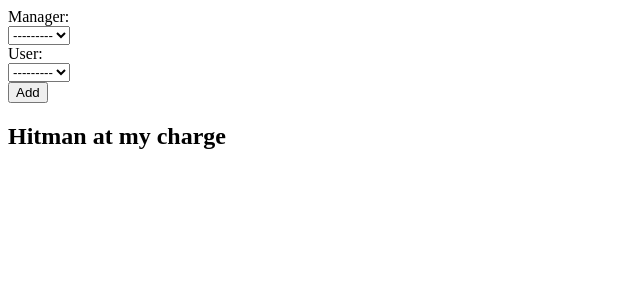
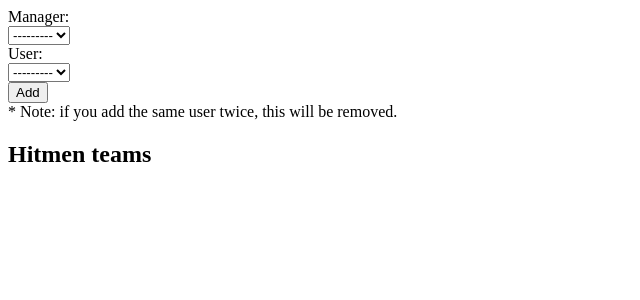
Before and after one commit to zodman/spy_agency, a Django app: template core/templates/core/manage_users.html in a window 1280 px wide. Shown: the top 300 px of the page, without its empty margins (0-640 px from the left). Run offline with Django 3.2, Linux system fonts and the light colour scheme; the template is opened without the code that fills it: values that come from a table or form of the project are taken from there, others are empty; some libraries are stand-ins or nearby versions.

Commit message:
small changes

```diff
--- a/core/forms.py
+++ b/core/forms.py
@@ -22,5 +22,10 @@ class FormAssigned(forms.Form):
 
     def __init__(self, user, *args, **kwargs):
         super().__init__(*args, **kwargs)
-        users = user.profile.manages.all()
+        if user.profile.is_boss:
+            users = user.profile.manages.all()
+        elif user.profile.is_leader:
+            users = User.objects.all()
+        else:
+            users = User.objects.none()
         self.fields["assigned"].queryset = users
--- a/core/templates/core/manage_users.html
+++ b/core/templates/core/manage_users.html
@@ -1,7 +1,7 @@
 {% extends "base.html" %}
 {% block content %}
 <div class="columns">
-        <div class="column">
+        <div class="column card has-background-white-ter">
                 <form novalidate action="{% url 'manage' %}" method="post" accept-charset="utf-8">
                         {% csrf_token %}
                         {% include "form.html" %}
@@ -11,17 +11,19 @@
                                                 Add
                                         </button>
                                 </div>
+                                <div class="m-1">
+                                        * Note: if you add the same user twice, this will be removed.
+                                </div>
                         </div>
                 </form>
         </div>
         <div class="column">
                 <h2 class="subtitle">
-                        Hitman at my charge
+                        Hitmen teams
                 </h2>
                 {% for boss_profile in bosses  %}
-                       <div>
-                               {{boss_profile.user}}
-                       </div>
+                <div class="box">
+                        <span class="has-text-weight-semibold  is-family-primary "> Boss: {{boss_profile.user}}</span>
                         <ul>
                                 {% for user in boss_profile.manages.all  %}
                                 <li class="m-2">
@@ -49,6 +51,7 @@
                                 </li>
                                 {% endfor %}
                         </ul>
+                </div>
                 {% endfor %}
         </div>
 </div>
--- a/core/templates/dashboard.html
+++ b/core/templates/dashboard.html
@@ -16,7 +16,7 @@
 
                                 <div class="field mt-xs is-grouped">
                                         <div class="control">
-                                                <button  type="submit" class="button is-info"> {% trans "Send" %}</button>
+                                                <button  type="submit" class="button is-info"> {% trans "Filter" %}</button>
                                                 <a class="button is-text" href="{% url 'dashboard' %}">Reset</a>
                                         </div>
                                 </div>
--- a/core/views/hitman_boss.py
+++ b/core/views/hitman_boss.py
@@ -18,7 +18,7 @@ class HitFilter(django_filters.FilterSet):
 
     class Meta:
         model = Hit
-        fields = ("target", "created_by", "status")
+        fields = ("target", "created_by", "status", "assigned")
 
 
 class HitTable(table.Table):
@@ -91,10 +91,10 @@ def update_hit(request, pk):
             else:
                 show_error(f, request)
         # TODO move this valid to the form
-        if request.user.profile.is_boss and object.is_new:
+        if request.user.profile.is_boss and object.is_assigned:
             f = FormAssigned(request.user, request.POST)
             if f.is_valid():
-                object.assigned = request.POST.get("assigned")
+                object.assigned = f.cleaned_data.get("assigned")
                 object.save()
                 messages.success(
                     request, f"Hit assigned was updated to: {object.assigned}")
--- a/templates/base.html
+++ b/templates/base.html
@@ -13,6 +13,16 @@
 
         {% include "messages.html" %}
         {% if request.user.is_authenticated %}
+
+            <span class="tags has-addons is-pulled-right">
+              <span class="tag is-dark">
+                {{request.user.username}}
+              </span>
+              <span class="tag is-info">
+               [ {{request.user.profile.type}} ]
+              </span>
+            </span>
+
         <div class="tabs is-centered">
           <ul>
             <li  class="{% active_link 'dashboard' 'is-active' %}">
@@ -22,16 +32,14 @@
             <li  class="{% active_link 'manage' 'is-active' %}">
               <a href="{%url 'manage' %}">Manage Hitmen</a>
             </li>
-
             {% endif %}
             <li>
               <a href="{% url 'auth_logout' %}">Logout </a>
             </li>
-            <li> {{request.user.username}} [ {{request.user.profile.type}} ] </li>
             {% if request.user.is_superuser %}
-            <li> <a href="{% url 'admin:index' %}"> Admin </a></li>
+              <li> <a href="{% url 'admin:index' %}"> Admin </a></li>
             {% endif %}
-          </ul>
+            </ul>
         </div>
         {% endif %}
         {% block content %}
```
Also changed, not shown: core/templates/core/hit_detail.html (+4 -4 lines). Lines whose indentation alone changed are shown as unchanged.
